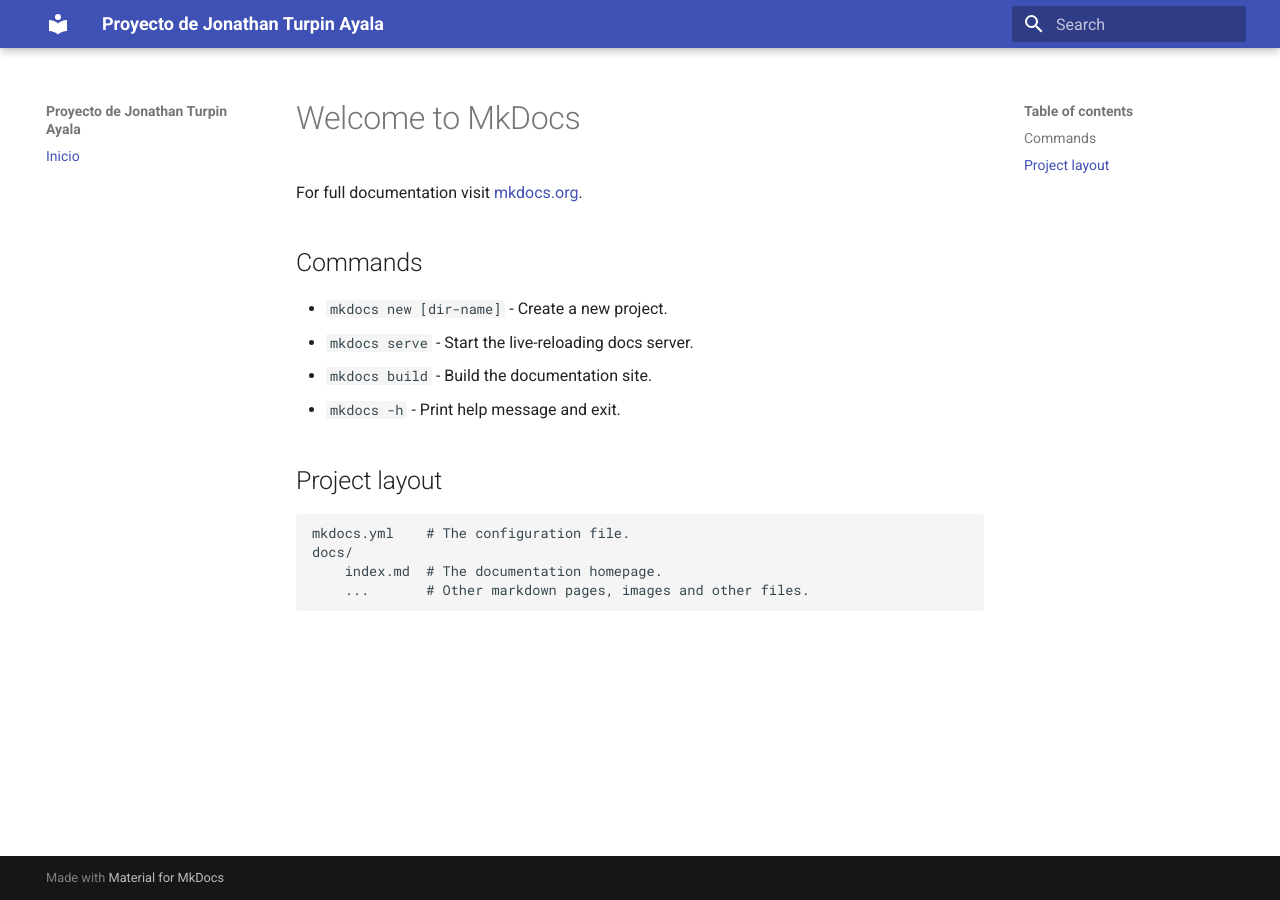
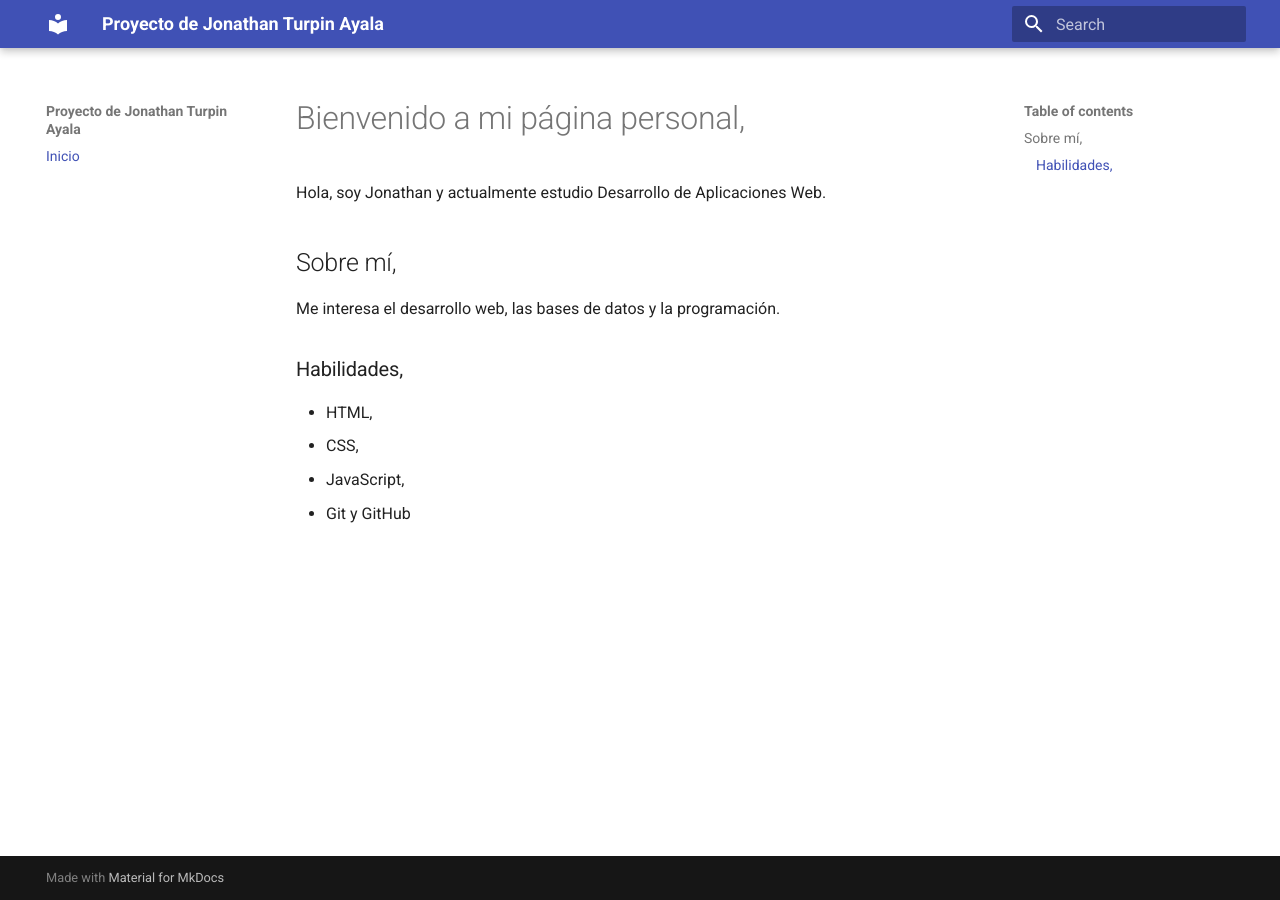
Before and after one commit to Jony2303-PAW/proyecto-mkdocs, an MkDocs documentation site: the page built from docs/index.md, in a window 1280 px wide. Built offline with MkDocs 1.6.1 and Material for MkDocs 9.7.7, drawn with Linux system fonts in a browser that asks for light colours.

Commit message:
Personalizacion de MkDocs

```diff
--- a/docs/index.md
+++ b/docs/index.md
@@ -1,17 +1,11 @@
-# Welcome to MkDocs
+# Bienvenido a mi página personal,
+Hola, soy Jonathan y actualmente estudio Desarrollo de Aplicaciones Web.
 
-For full documentation visit [mkdocs.org](https://www.mkdocs.org).
+## Sobre mí,
+Me interesa el desarrollo web, las bases de datos y la programación.
 
-## Commands
-
-* `mkdocs new [dir-name]` - Create a new project.
-* `mkdocs serve` - Start the live-reloading docs server.
-* `mkdocs build` - Build the documentation site.
-* `mkdocs -h` - Print help message and exit.
-
-## Project layout
-
-    mkdocs.yml    # The configuration file.
-    docs/
-        index.md  # The documentation homepage.
-        ...       # Other markdown pages, images and other files.
+### Habilidades,
+- HTML,
+- CSS,
+- JavaScript,
+- Git y GitHub
```
Also changed, not shown: docs/formacion.md (added, +15 -0 lines), docs/proyecto.md (added, +17 -0 lines).
